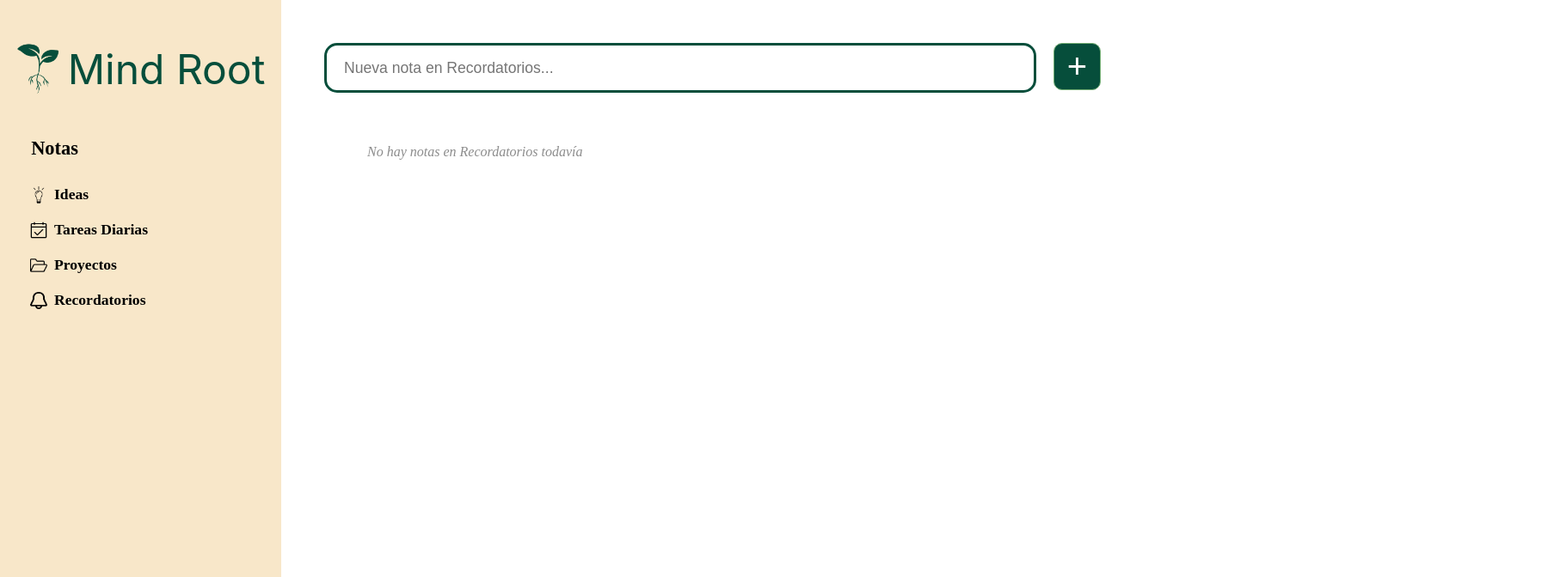
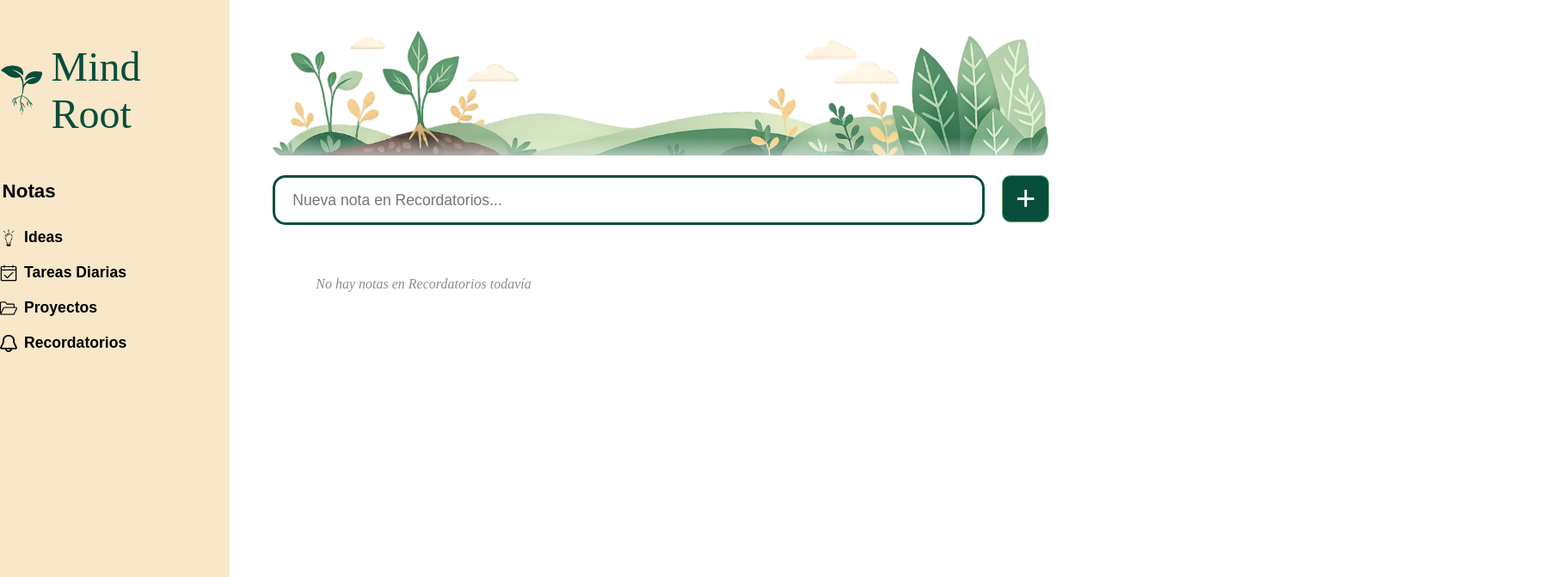
Before and after one commit to JuanManuelFernandez/MindRoot, a React (Vite) app in the folder mind-root/: page / in a window 1280 px wide. Shown: the top 672 px of the page at 86% size, 1807 px wide, since content can reach past the window. Built offline with nearby package versions, Linux system fonts and the light colour scheme.

Commit message:
Agregados al diseño
Se agrego un banner en la parte superior para más estilo y se cambio la fuente de los textos

```diff
--- a/mind-root/src/App.css
+++ b/mind-root/src/App.css
@@ -49,12 +49,13 @@ body {
 }
 
 .TituloMenu {
-  font-family: 'Inter', sans-serif;
+  font-family: 'Lora', serif;
   font-size: 3rem;
   color: #064E3B;
 }
 
 .TituloNotas {
+  font-family: 'Nunito', sans-serif;
   margin-right: 200px;
   margin-top: 50px;
   font-weight: bold;
@@ -62,6 +63,7 @@ body {
 }
 
 .ListaNotas {
+  font-family: 'Nunito', sans-serif;
   font-size: 1.1rem;
   font-weight: 600;
   margin-top: 10px;
@@ -157,14 +159,20 @@ body {
 
 /*Fin menu lateral responsive*/
 
+.Banner {
+  width: 968px;
+  height: 200px;
+  mask-image: linear-gradient(black 80%, transparent);
+}
+
 .ContenedorSuperior {
   display: flex;
-  margin-top: 50px;
   margin-left: 50px;
   gap: 20px;
 }
 
 .InputAgregar {
+  font-family: 'Nunito', sans-serif;
   font-size: 1.1rem;
   border: 3px solid #064E3B;
   border-radius: 15px;
@@ -188,9 +196,9 @@ body {
 
 @media(max-width: 768px) {
   .ContenedorSuperior {
-    display: flex;
+    margin-top: 80px;
     flex-direction: column;
-    justify-content: center;
+    align-items: center;
   }
 
   .InputAgregar {
@@ -209,6 +217,7 @@ body {
 .ContenedorNotas {
   display: flex;
   flex-wrap: wrap;
+  width: 1440px;
   gap: 20px;
   margin-top: 30px;
   margin-left: 50px;
@@ -234,12 +243,13 @@ body {
 }
 
 .ContenidoNota {
-    width: 250px;
-    height: 150px;
-    font-size: 1rem;
-    color: rgb(40, 40, 40);
-    word-wrap: break-word;
-    overflow-y: auto;
+  font-family:'Nunito', sans-serif;
+  width: 200px;
+  height: 150px;
+  font-size: 1rem;
+  color: rgb(40, 40, 40);
+  word-wrap: break-word;
+  overflow-y: auto;
 }
 
 .BtnEliminar {
@@ -285,9 +295,7 @@ body {
 @media(max-width: 768px) {
   .ContenedorNotas {
     display: flex;
-    justify-content: center;
-    flex-direction: row;
-    align-items: center;
+    flex-direction: column;
   }
 
   .TarjetaNota {
--- a/mind-root/src/App.jsx
+++ b/mind-root/src/App.jsx
@@ -88,6 +88,9 @@ function App() {
         </div>
 
         <div className="Central">
+          <div className='ContenedorBanner'>
+            <img src='src/assets/Banner.png' className='Banner'></img>
+          </div>
           <div className="ContenedorSuperior">
             <input
               className="InputAgregar"
```
Also changed, not shown: mind-root/src/assets/Banner.png (added).
